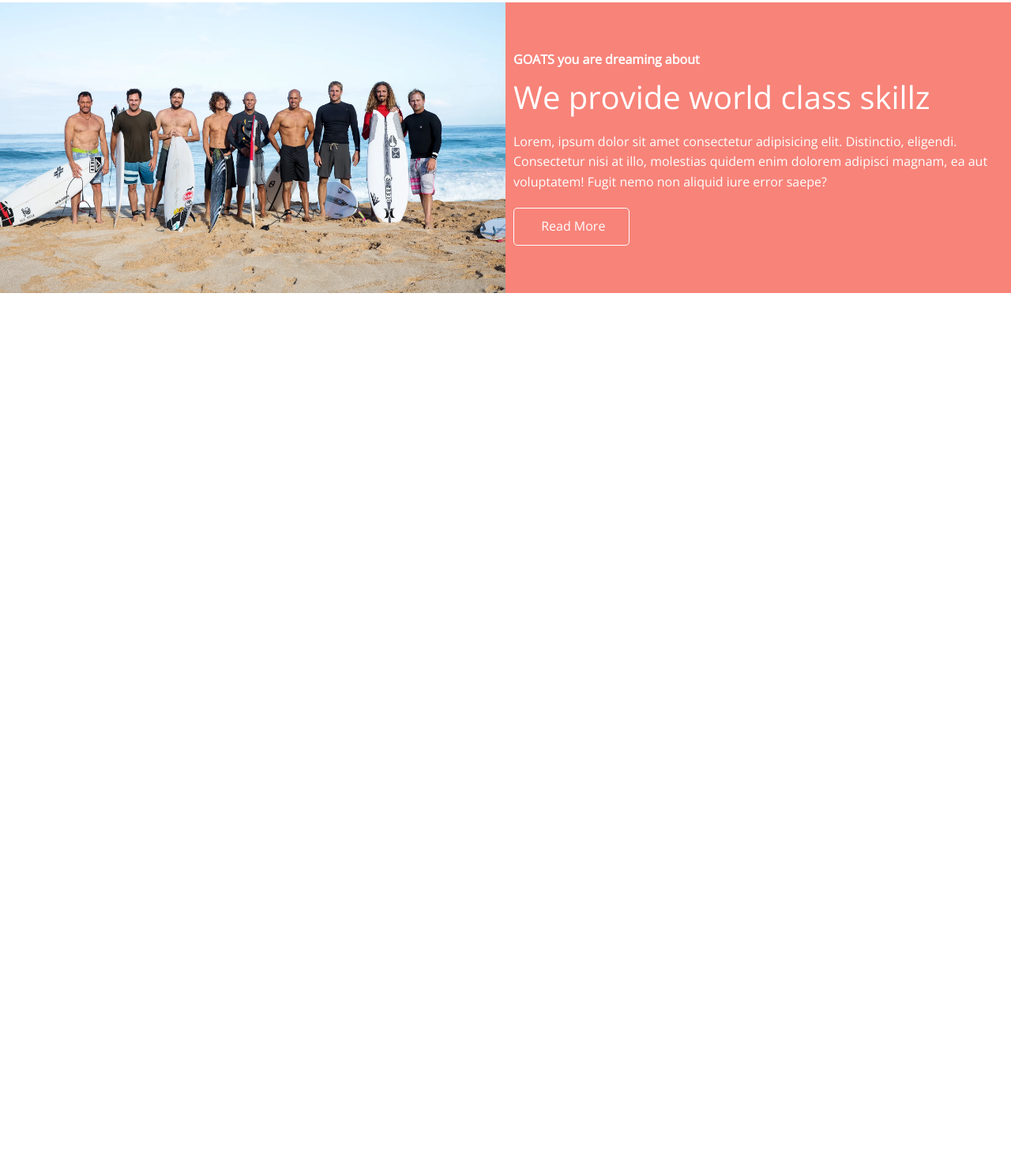
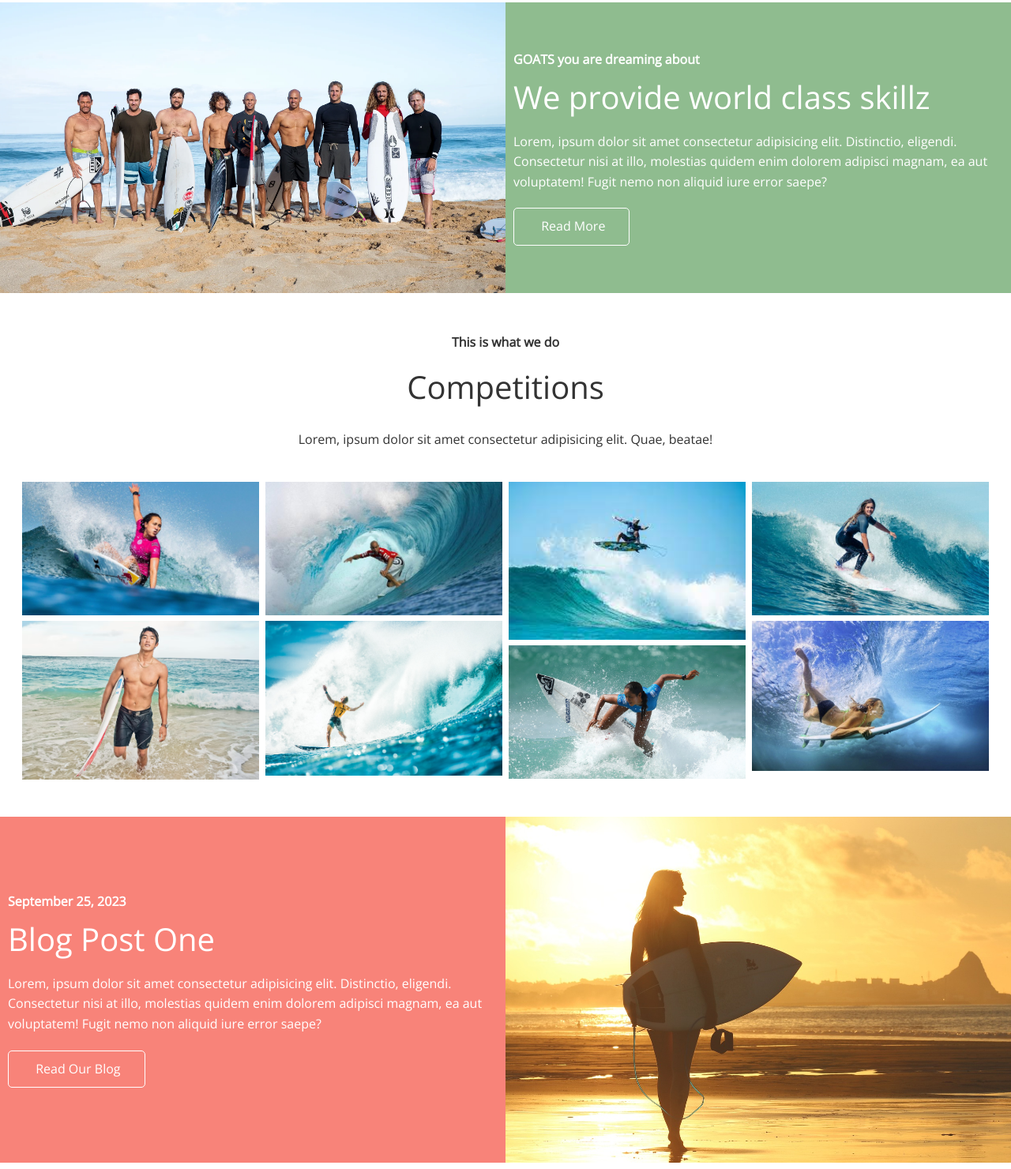
Before and after one commit to yenhtran/SurfShackSchool, a plain HTML site: page index.html in a window 1280 px wide. Shown: the part 1082-2562 px from the top of the page at 79% size. Before the commit the page ends 1460 px from the top, so only its background shows below. Drawn offline with nearby package versions, Linux system fonts and the light colour scheme.

Commit message:
comps and blog sections

```diff
--- a/css/styles.css
+++ b/css/styles.css
@@ -127,3 +127,8 @@ img {
   border-radius: 50%;
   margin-bottom: 15px;
 }
+
+/* Comps */
+.cases img:hover {
+  opacity: 0.7;
+}
--- a/css/utilities.css
+++ b/css/utilities.css
@@ -25,7 +25,7 @@
 }
 
 .btn-primary, .bg-primary {
-  background: #f88379;
+  background: #8fbc8f;
   color: #fff;
 }
 
@@ -63,6 +63,10 @@
 }
 
 /* Flex columns */
+.flex-columns.flex-reverse .row {
+  flex-direction: row-reverse;
+}
+
 .flex-columns .row {
   display: flex;
   flex-direction: row;
@@ -108,3 +112,35 @@
 .flex-columns p {
   margin: 20px 0;
 }
+
+/* Secion header */
+.section-header {
+  padding: 30px;
+  display: flex;
+  flex-direction: column;
+  align-items: center;
+  justify-content: center;
+  text-align: center;
+}
+
+.section-header h2 {
+  font-size: 40px;
+  margin: 20px 0;
+}
+
+.section-padding {
+  padding: 20px 20px 40px;
+}
+
+/* Flex grid */
+.flex-grid .row {
+  display: flex;
+  flex-wrap: wrap;
+  padding: 0 4px;
+}
+
+.flex-grid .column {
+  flex: 25%;
+  max-width: 25%;
+  padding: 0 4px;
+}
--- a/index.html
+++ b/index.html
@@ -95,6 +95,56 @@
           </div>
         </div>
       </section>
+
+      <!-- Competition -->
+      <section id="competition" class="competition flex-grid section-padding">
+        <header class="section-header">
+          <h4>This is what we do</h4>
+          <h2>Competitions</h2>
+          <p>Lorem, ipsum dolor sit amet consectetur adipisicing elit. Quae, beatae!</p>
+        </header>
+        <div class="row">
+          <div class="column">
+            <img src="images/comps/comp1.jpg" alt="" />
+            <img src="images/comps/comp2.jpg" alt="" />
+          </div>
+          <div class="column">
+            <img src="images/comps/comp3.jpg" alt="" />
+            <img src="images/comps/comp4.jpg" alt="" />
+          </div>
+          <div class="column">
+            <img src="images/comps/comp5.jpg" alt="" />
+            <img src="images/comps/comp6.jpg" alt="" />
+          </div>
+          <div class="column">
+            <img src="images/comps/comp7.jpg" alt="" />
+            <img src="images/comps/comp8.jpg" alt="" />
+          </div>
+        </div>
+      </section>
+
+      <!-- Blog-->
+      <section id="blog" class="blog flex-columns flex-reverse">
+        <div class="row">
+          <div class="column">
+            <div class="column-1">
+              <img src="images/home/surf_blog.jpg" alt="" />
+            </div>
+          </div>
+          <div class="column bg-secondary">
+            <div class="column-2">
+              <h4>September 25, 2023</h4>
+              <h2>Blog Post One</h2>
+              <p>
+                Lorem, ipsum dolor sit amet consectetur adipisicing elit. Distinctio, eligendi. Consectetur nisi at
+                illo, molestias quidem enim dolorem adipisci magnam, ea aut voluptatem! Fugit nemo non aliquid iure
+                error saepe?
+              </p>
+              <a href="#" class="btn btn-outline"> <i class="fas fa-chevron"></i> Read Our Blog </a>
+            </div>
+          </div>
+        </div>
+      </section>
     </main>
   </body>
 </html>
```
Also changed, not shown: images/comps/comp1.jpg (added), images/comps/comp2.jpg (added), images/comps/comp3.jpg (added), images/comps/comp4.jpg (added), images/comps/comp5.jpg (added), images/comps/comp6.jpg (added), images/comps/comp7.jpg (added), images/comps/comp8.jpg (added), images/home/surf_blog.jpg (added).
